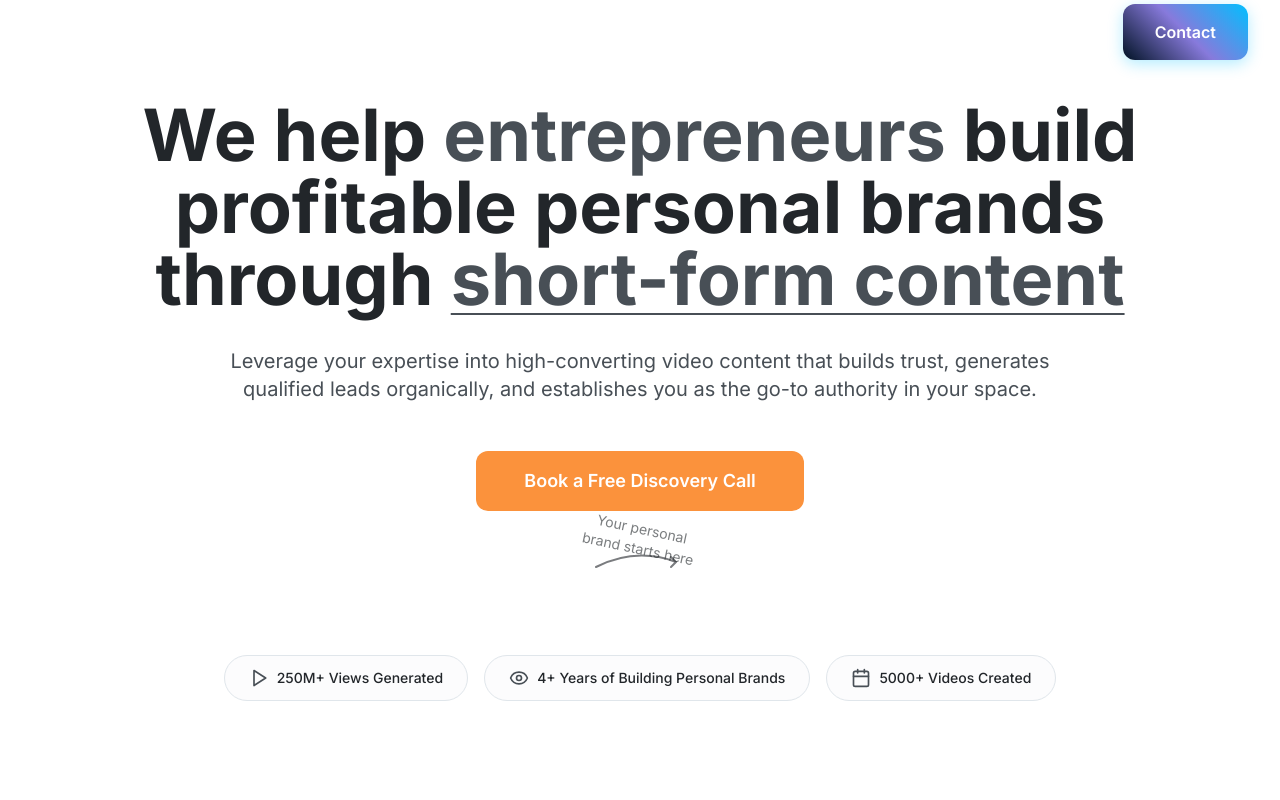
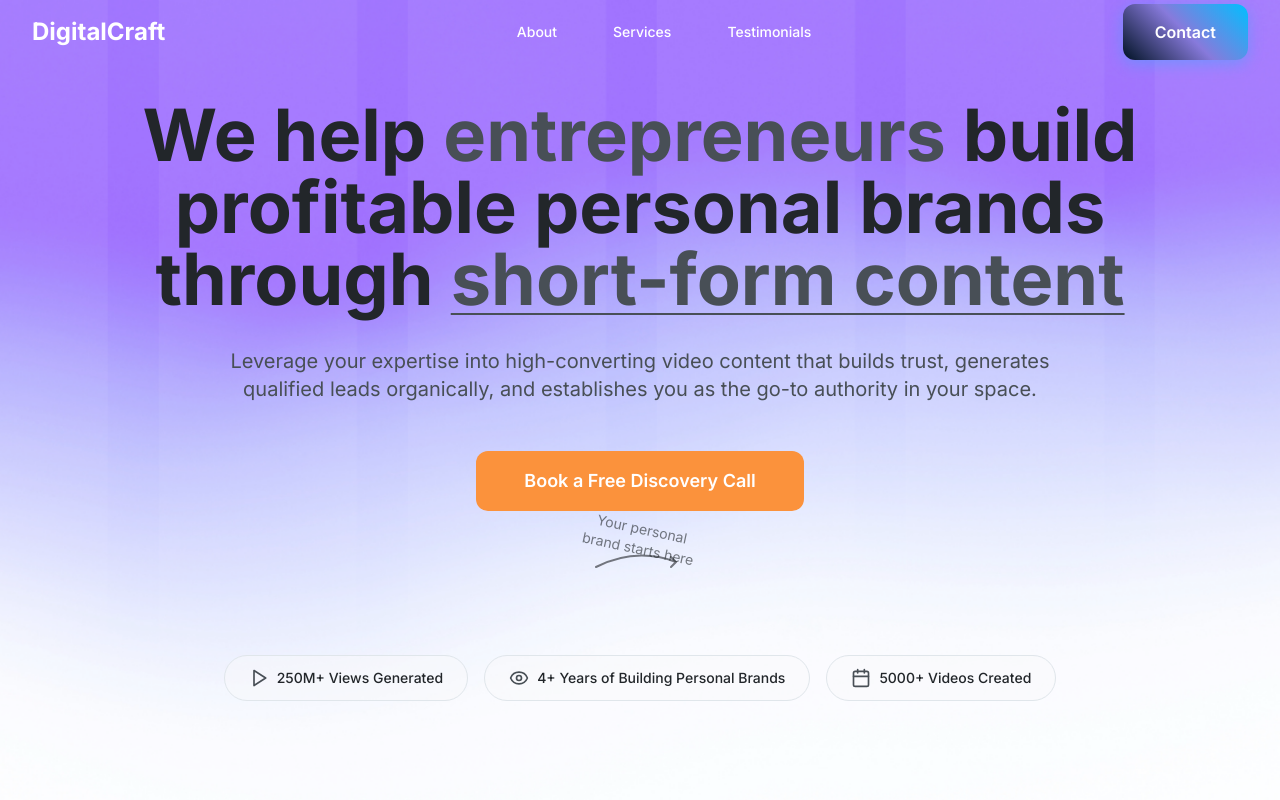
Before and after one commit to Starx71/digital-alchemy-website-craft, a React (Vite) app: page / in a window 1280 px wide. Shown: the top 800 px of the page. Built offline with nearby package versions, Linux system fonts and the light colour scheme.

Commit message:
Revert hero section background
Reverts the hero section background image to the previous version.

```diff
--- a/src/components/HeroSection.tsx
+++ b/src/components/HeroSection.tsx
@@ -8,7 +8,15 @@ interface HeroSectionProps {
 
 export const HeroSection: React.FC<HeroSectionProps> = ({ onContactClick, onWorkClick }) => {
   return (
-    <section className="relative min-h-screen flex items-center justify-center bg-background">
+    <section className="relative min-h-screen flex items-center justify-center overflow-hidden">
+      {/* Background Image */}
+      <div
+        className="absolute inset-0 bg-cover bg-center bg-no-repeat"
+        style={{
+          backgroundImage: `url('/lovable-uploads/e0440f88-650a-421d-a74c-b0dea09b6ed1.png')`
+        }}
+      />
+
       {/* Content */}
       <div className="relative z-10 max-w-6xl mx-auto px-6 lg:px-8 text-center py-20">
         <motion.div
```
